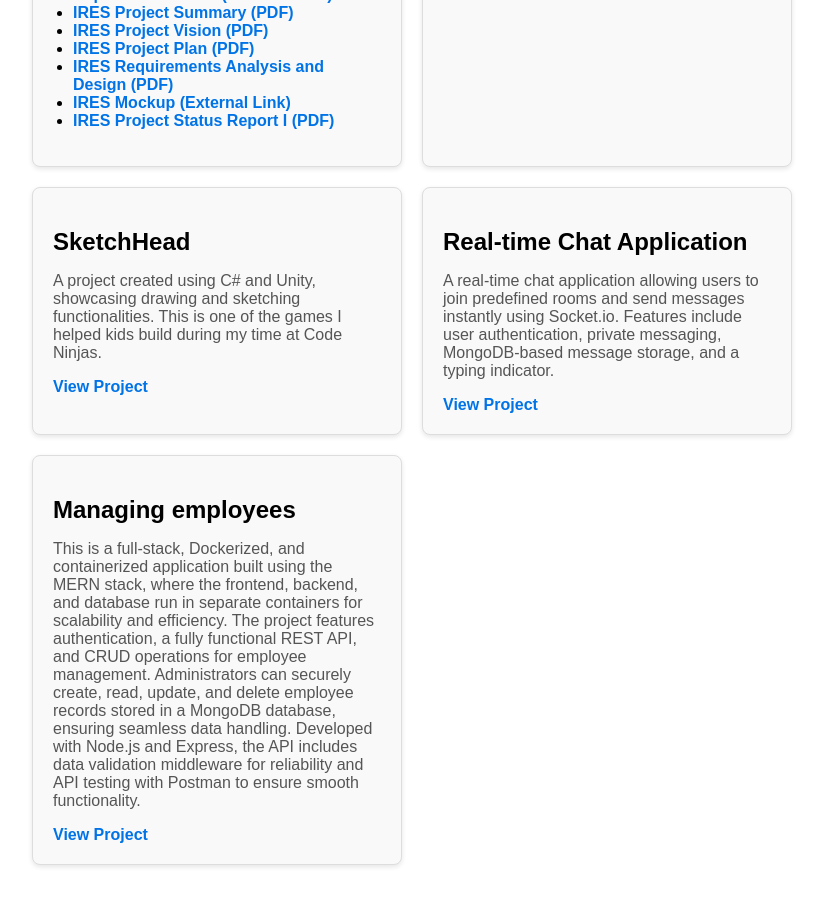
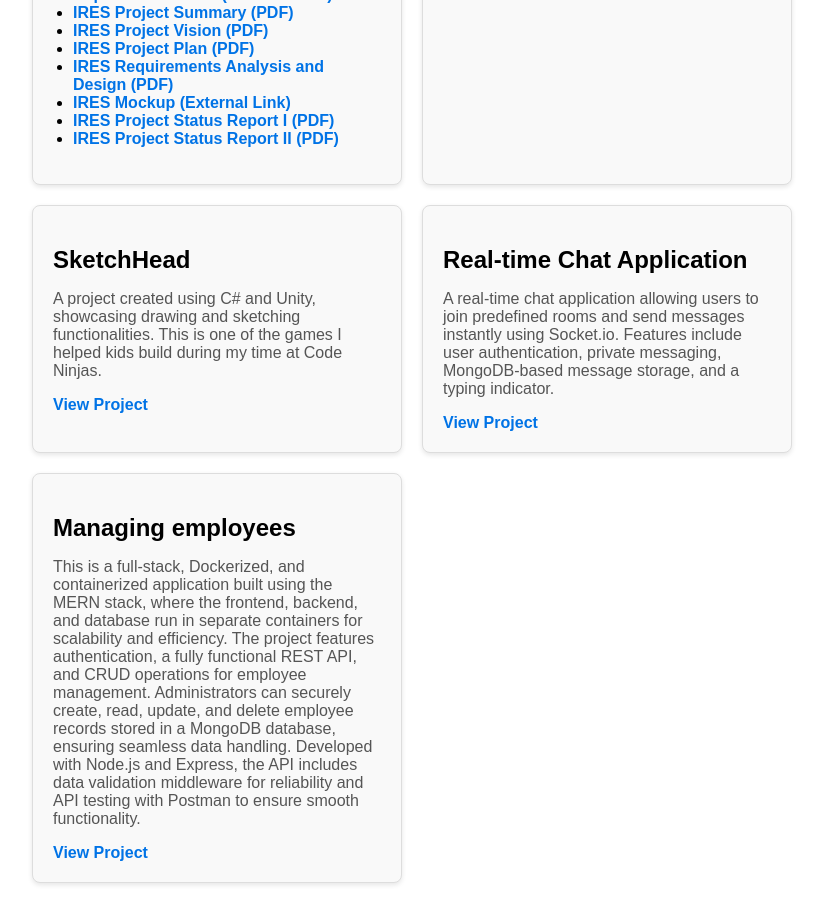
Before and after one commit to margaretTere/Portfolio, a React (Create React App) app: page /projects in a window 1280 px wide. Shown: the part 800-1723 px from the top of the page, without its empty margins (228-1051 px from the left). Built offline with nearby package versions, Linux system fonts and the light colour scheme.

Commit message:
Added status report 2

```diff
--- a/src/pages/ProjectsPage.js
+++ b/src/pages/ProjectsPage.js
@@ -42,6 +42,10 @@ const ProjectsPage = () => {
         {
           title: 'IRES Project Status Report I',
           pdf: '/pdfs/T2_IRES_ProjectStatusReport1 (2).pdf',
+        },
+        {
+          title: 'IRES Project Status Report II',
+          pdf: '/pdfs/W2025_COMP3078_Project_Status_Report_2_Team2_IRES (1).pdf',
         },
       ],
     },
```
Also changed, not shown: 1 other file (tests, documents, lock files or other folders).
